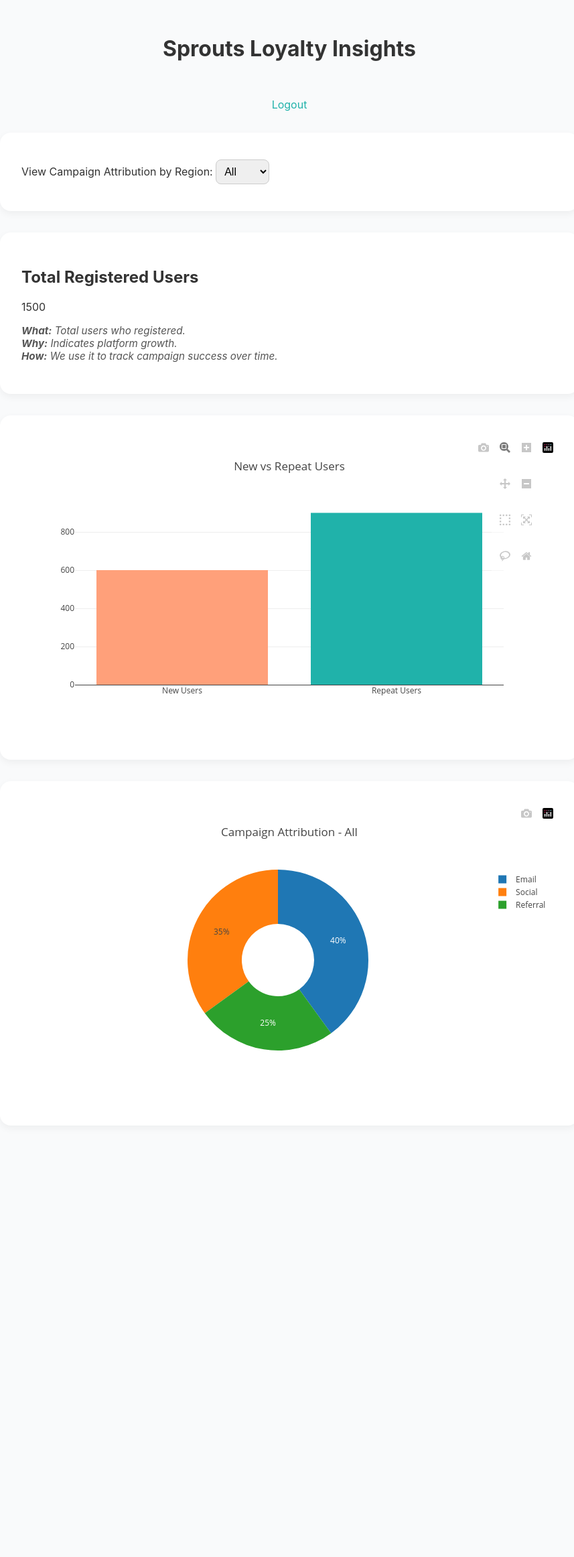
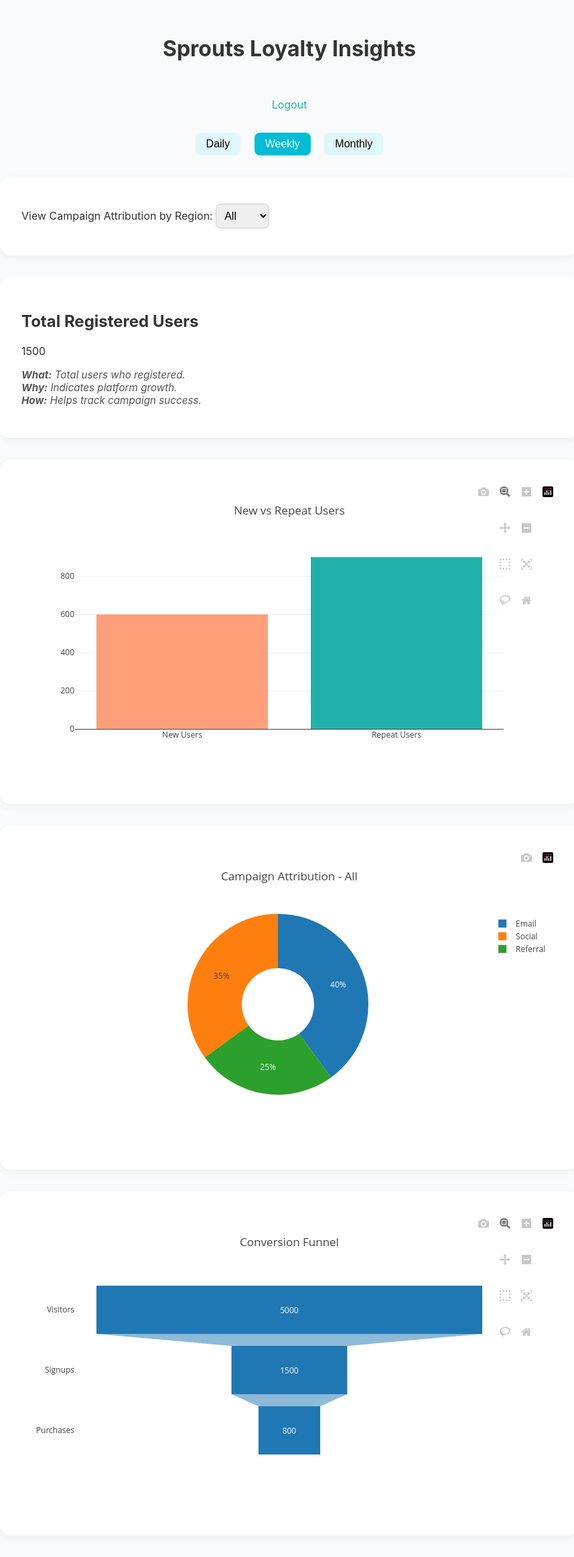
Before and after one commit to laneycs/loyalty-dashboard, a Flask app: page /dashboard in a window 1280 px wide. Shown: the whole page at 67% size, without its empty margins (208-1065 px from the left). Before the commit the page ends 1568 px from the top, so only its background shows below. Run offline with Flask 3, Linux system fonts and the light colour scheme; the visitor is signed in with stand-in values (Sample User, id 1); some libraries are stand-ins or nearby versions.

Commit message:
🚀 Complete dashboard upgrade: visualizations, time filters, modern UI, and narrative blocks

```diff
--- a/templates/dashboard.html
+++ b/templates/dashboard.html
@@ -11,6 +11,12 @@
     <h1>Sprouts Loyalty Insights</h1>
     <a href="/logout">Logout</a>
 
+    <div class="button-group">
+        <button onclick="setRange('Daily')" class="{{ 'active' if time_range == 'Daily' else '' }}">Daily</button>
+        <button onclick="setRange('Weekly')" class="{{ 'active' if time_range == 'Weekly' else '' }}">Weekly</button>
+        <button onclick="setRange('Monthly')" class="{{ 'active' if time_range == 'Monthly' else '' }}">Monthly</button>
+    </div>
+
     <div class="card">
         <label for="location">View Campaign Attribution by Region:</label>
         <select id="location" onchange="changeLocation()">
@@ -23,16 +29,23 @@
     <div class="card">
         <h2>Total Registered Users</h2>
         <p>{{ metrics['Total Registered Users'] }}</p>
-        <p class="narrative"><strong>What:</strong> Total users who registered.<br><strong>Why:</strong> Indicates platform growth.<br><strong>How:</strong> We use it to track campaign success over time.</p>
+        <p class="narrative"><strong>What:</strong> Total users who registered.<br><strong>Why:</strong> Indicates platform growth.<br><strong>How:</strong> Helps track campaign success.</p>
     </div>
 
     <div class="card" id="chart1"></div>
     <div class="card" id="chart2"></div>
+    <div class="card" id="funnelChart"></div>
 
     <script>
         function changeLocation() {
             const loc = document.getElementById('location').value;
-            window.location.href = '/dashboard?location=' + loc;
+            const range = '{{ time_range }}';
+            window.location.href = `/dashboard?location=${loc}&range=${range}`;
+        }
+
+        function setRange(range) {
+            const loc = '{{ selected_location }}';
+            window.location.href = `/dashboard?location=${loc}&range=${range}`;
         }
 
         Plotly.newPlot('chart1', [{
@@ -53,6 +66,14 @@
             title: 'Campaign Attribution - {{ selected_location }}',
             showlegend: true
         });
+
+        Plotly.newPlot('funnelChart', [{
+            type: 'funnel',
+            y: ["Visitors", "Signups", "Purchases"],
+            x: [{{ funnel_data["Visitors"] }}, {{ funnel_data["Signups"] }}, {{ funnel_data["Purchases"] }}]
+        }], {
+            title: "Conversion Funnel"
+        });
     </script>
 </body>
 </html>
```
